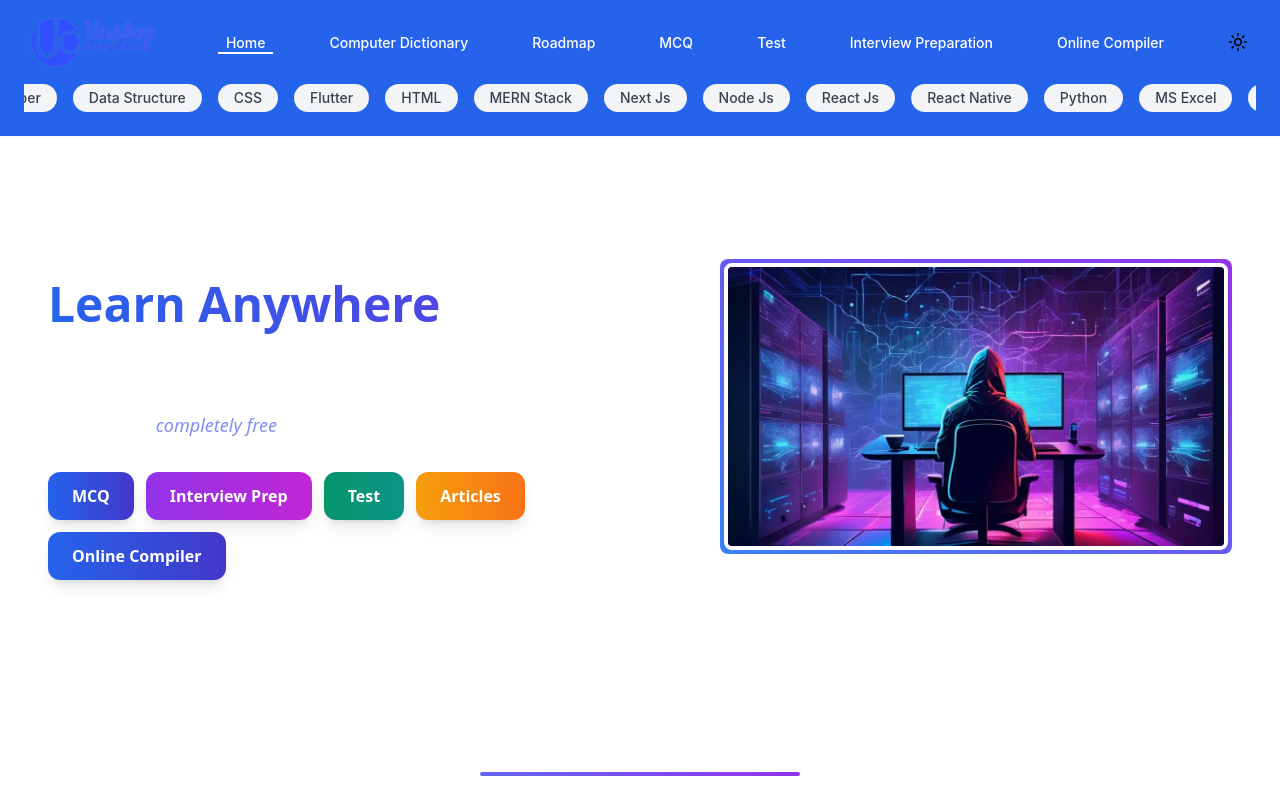
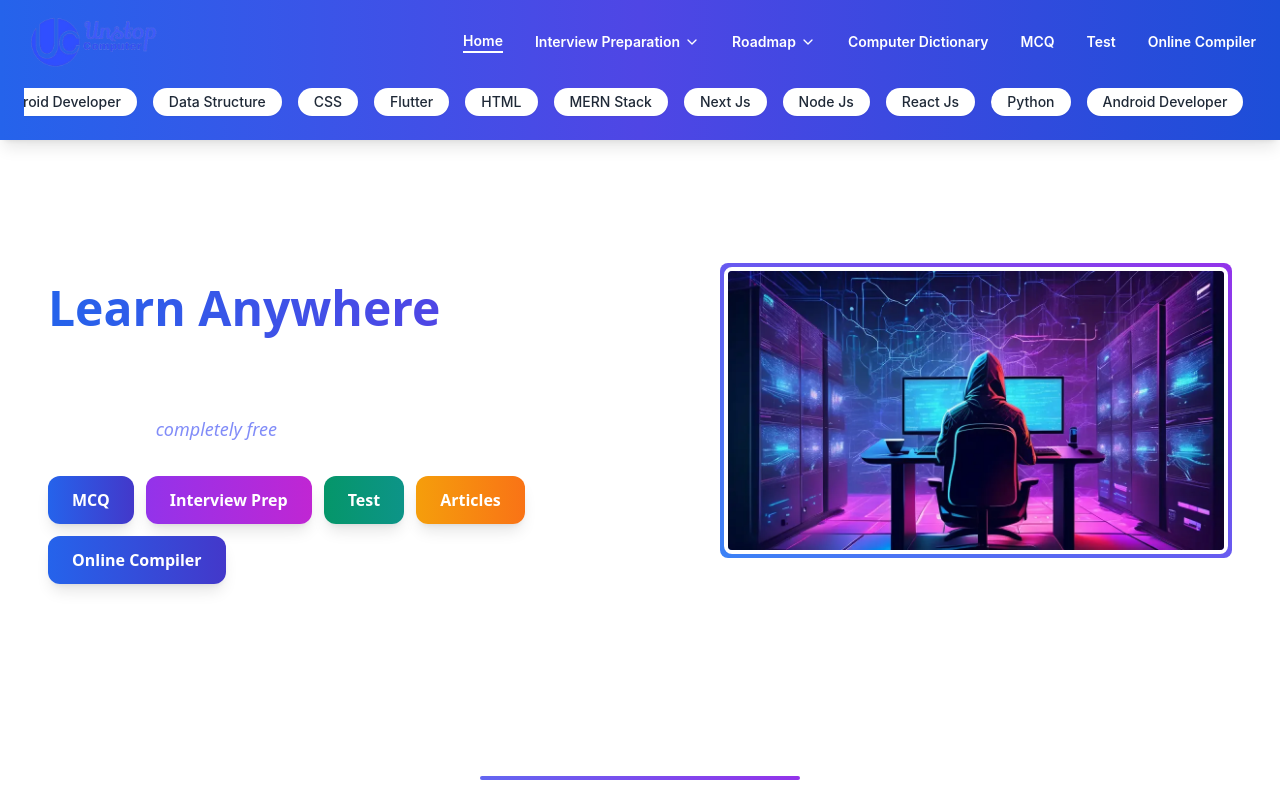
Before and after one commit to kartikkrishnasharmaa/codeskipper, a Next.js app: page / in a window 1280 px wide. Shown: the top 800 px of the page. Built offline with nearby package versions, Linux system fonts and the light colour scheme.

Commit message:
Refactor Navbar component and update imports

```diff
--- a/components/Navbar.jsx
+++ b/components/Navbar.jsx
@@ -1,7 +1,7 @@
 "use client";
-import { useState, useEffect,useRef } from "react";
+import { useState, useEffect, useRef } from "react";
 import { motion, AnimatePresence } from "framer-motion";
-import { Menu, LayoutDashboard, X, Sun, Moon } from "lucide-react";
+import { Menu, X, Sun, Moon, ChevronDown } from "lucide-react";
 import Link from "next/link";
 import Image from "next/image";
 import { usePathname } from "next/navigation";
@@ -11,78 +11,27 @@ export default function Navbar({ setSidebarOpen }) {
   const [navOpen, setNavOpen] = useState(false);
   const [isDark, setIsDark] = useState(true);
   const [hoveredItem, setHoveredItem] = useState(null);
-    const [isPaused, setIsPaused] = useState(false);
+  const [openMegaMenu, setOpenMegaMenu] = useState(null);
+  const [isPaused, setIsPaused] = useState(false);
   const [items, setItems] = useState([]);
   const scrollableRef = useRef(null);
 
+  // --- Auto Scroll Topics ---
   const scrollItemsData = [
-    {
-      text: "Android Developer",
-      path: "/interview-question/android-developer",
-    },
-    {
-      text: "Data Structure",
-      path: "/interview-question/data-structure",
-    },
-    {
-      text: "CSS",
-      path: "/interview-question/css",
-    },
-    {
-      text: "Flutter",
-      path: "/interview-question/flutter",
-    },
-    {
-      text: "HTML",
-      path: "/interview-question/html",
-    },
-    {
-      text: "MERN Stack",
-      path: "/interview-question/mern-stack",
-    },
-    {
-      text: "Next Js",
-      path: "/interview-question/nextjs",
-    },
-    {
-      text: "Node Js",
-      path: "/interview-question/nodejs",
-    },
-    {
-      text: "React Js",
-      path: "/interview-question/reactjs",
-    },
-    {
-      text: "React Native",
-      path: "/interview-question/react-native",
-    },
-    {
-      text: "Python",
-      path: "/interview-question/python",
-    },
-    {
-      text: "MS Excel",
-      path: "/interview-question/excel",
-    },
-    {
-      text: "Microsoft Power BI",
-      path: "/interview-question/powerbi",
-    },
-    {
-      text: "PHP",
-      path: "/interview-question/php",
-    },
-    {
-      text: "Django",
-      path: "/interview-question/django",
-    },
+    { text: "Android Developer", path: "/interview-question/android-developer" },
+    { text: "Data Structure", path: "/interview-question/data-structure" },
+    { text: "CSS", path: "/interview-question/css" },
+    { text: "Flutter", path: "/interview-question/flutter" },
+    { text: "HTML", path: "/interview-question/html" },
+    { text: "MERN Stack", path: "/interview-question/mern-stack" },
+    { text: "Next Js", path: "/interview-question/nextjs" },
+    { text: "Node Js", path: "/interview-question/nodejs" },
+    { text: "React Js", path: "/interview-question/reactjs" },
+    { text: "Python", path: "/interview-question/python" },
   ];
-  // Initialize items with duplicates for seamless looping
-  useEffect(() => {
-    setItems([...scrollItemsData, ...scrollItemsData]);
-  }, []);
 
-  // Auto-scroll effect with infinite loop
+  useEffect(() => setItems([...scrollItemsData, ...scrollItemsData]), []);
+
   useEffect(() => {
     const scrollContainer = scrollableRef.current;
     if (!scrollContainer || isPaused || items.length === 0) return;
@@ -90,73 +39,58 @@ export default function Navbar({ setSidebarOpen }) {
     const scrollSpeed = 1;
     let animationFrame;
     let scrollAmount = 0;
-    const itemWidth = scrollContainer.children[0]?.offsetWidth + 16; // 16px for margin
+    const itemWidth = scrollContainer.children[0]?.offsetWidth + 16;
 
     const scroll = () => {
       scrollAmount += scrollSpeed;
       scrollContainer.scrollLeft = scrollAmount;
-
-      // When we've scrolled past the first set of items, reset scroll position seamlessly
       if (scrollAmount >= scrollItemsData.length * itemWidth) {
         scrollAmount = 0;
         scrollContainer.scrollLeft = 0;
       }
-
       animationFrame = requestAnimationFrame(scroll);
     };
-
     animationFrame = requestAnimationFrame(scroll);
-
     return () => cancelAnimationFrame(animationFrame);
   }, [isPaused, items]);
 
-  useEffect(() => {
-    document.documentElement.classList.toggle("dark", isDark);
-  }, [isDark]);
-
-  useEffect(() => {
-    setNavOpen(false); // Close mobile menu on route change
-  }, [pathname]);
-
+  // --- Navigation Items ---
   const navItems = [
     { name: "Home", path: "/" },
+    {
+      name: "Interview Preparation",
+      path: "/interview-question",
+      megaMenu: [
+        { title: "Frontend", items: ["React", "Next.js", "CSS", "HTML"] },
+        { title: "Backend", items: ["Node.js", "Express", "MongoDB", "Python"] },
+        { title: "Mobile", items: ["Flutter", "React Native", "Android"] },
+      ],
+    },
+    {
+      name: "Roadmap",
+      path: "/roadmap",
+      megaMenu: [
+        { title: "Beginner", items: ["HTML", "CSS", "JS"] },
+        { title: "Advanced", items: ["React", "Next.js", "MERN"] },
+      ],
+    },
     { name: "Computer Dictionary", path: "/glossary" },
-    { name: "Roadmap", path: "/roadmap" },
     { name: "MCQ", path: "/mcq" },
     { name: "Test", path: "/test" },
-    { name: "Interview Preparation", path: "/interview-question" },
     { name: "Online Compiler", path: "/main/compiler" },
   ];
 
   const container = {
     hidden: { opacity: 0 },
-    show: {
-      opacity: 1,
-      transition: { staggerChildren: 0.1 },
-    },
+    show: { opacity: 1, transition: { staggerChildren: 0.1 } },
   };
-
   const item = {
     hidden: { y: -10, opacity: 0 },
     show: { y: 0, opacity: 1 },
   };
 
-  const mobileMenu = {
-    hidden: { height: 0, opacity: 0 },
-    show: {
-      height: "auto",
-      opacity: 1,
-      transition: { duration: 0.3, ease: "easeInOut" },
-    },
-    exit: {
-      height: 0,
-      opacity: 0,
-      transition: { duration: 0.3, ease: "easeInOut" },
-    },
-  };
-
   return (
-    <header className="sticky top-0 z-50 w-full bg-blue-600 dark:bg-gray-900 shadow-sm backdrop-blur-md">
+    <header className="sticky top-0 z-50 w-full bg-gradient-to-r from-blue-600 via-indigo-600 to-blue-700 dark:from-gray-900 dark:to-gray-800 shadow-lg backdrop-blur-lg">
       <nav className="mx-auto px-6 py-4">
         <div className="flex items-center justify-between">
           {/* Logo */}
@@ -166,82 +100,85 @@ export default function Navbar({ setSidebarOpen }) {
               alt="Logo"
               width={140}
               height={40}
-              className="transition-transform duration-300 hover:scale-105"
+              className="transition-transform duration-300 hover:scale-110"
             />
           </Link>
 
           {/* Desktop Menu */}
           <motion.div
-            className="hidden md:flex items-center space-x-8 lg:space-x-12"
+            className="hidden md:flex items-center space-x-8"
             initial="hidden"
             animate="show"
             variants={container}
           >
-            {navItems.map((itemData, index) => {
-              const isActive = pathname === itemData.path;
+            {navItems.map((nav, i) => {
+              const isActive = pathname === nav.path;
               return (
                 <motion.div
-                  key={itemData.path}
-                  className="relative"
+                  key={nav.name}
                   variants={item}
-                  onHoverStart={() => setHoveredItem(index)}
-                  onHoverEnd={() => setHoveredItem(null)}
+                  className="relative group"
+                  onMouseEnter={() => setOpenMegaMenu(nav.name)}
+                  onMouseLeave={() => setOpenMegaMenu(null)}
                 >
                   <Link
-                    href={itemData.path}
-                    className={`text-sm font-medium px-2 py-1 transition-colors ${
-                      isActive
-                        ? "text-white font-bold"
-                        : "text-white hover:text-blue-300"
-                    }`}
+                    href={nav.path}
+                    className={`flex items-center gap-1 text-sm font-semibold ${isActive
+                        ? "text-white border-b-2 border-white"
+                        : "text-white hover:text-yellow-300"
+                      }`}
                   >
-                    {itemData.name}
-                    {(hoveredItem === index || isActive) && (
-                      <motion.span
-                        layoutId="navHover"
-                        className={`absolute left-0 bottom-0 h-0.5 ${
-                          isActive ? "bg-white" : "bg-blue-400"
-                        }`}
-                        initial={{ width: 0 }}
-                        animate={{ width: "100%" }}
-                        transition={{
-                          type: "spring",
-                          stiffness: 300,
-                          damping: 20,
-                        }}
-                      />
-                    )}
+                    {nav.name}
+                    {nav.megaMenu && <ChevronDown size={16} />}
                   </Link>
+
+                  {/* Mega Menu */}
+                  {nav.megaMenu && (
+                    <AnimatePresence>
+                      {openMegaMenu === nav.name && (
+                        <motion.div
+                          initial={{ opacity: 0, y: -10 }}
+                          animate={{ opacity: 1, y: 0 }}
+                          exit={{ opacity: 0, y: -10 }}
+                          transition={{ duration: 0.3 }}
+className="absolute left-0 top-8 z-[999] bg-white dark:bg-gray-800 text-gray-900 dark:text-white p-6 rounded-xl shadow-2xl grid grid-cols-3 gap-8 w-[600px] border border-gray-200 dark:border-gray-700"
+                        >
+                          {nav.megaMenu.map((section, idx) => (
+                            <div key={idx}>
+                              <h4 className="font-bold mb-2 text-blue-600 dark:text-yellow-300">
+                                {section.title}
+                              </h4>
+                              <ul className="space-y-1">
+                                {section.items.map((itm, id) => (
+                                  <li
+                                    key={id}
+                                    className="hover:text-blue-600 dark:hover:text-yellow-400 cursor-pointer transition"
+                                  >
+                                    {itm}
+                                  </li>
+                                ))}
+                              </ul>
+                            </div>
+                          ))}
+                        </motion.div>
+                      )}
+                    </AnimatePresence>
+                  )}
                 </motion.div>
               );
             })}
 
-            {/* Dark Mode Button */}
-            <button
-              onClick={() => setIsDark((prev) => !prev)}
-              className="ml-4 p-2 rounded-full hover:bg-white/10 transition"
-            >
-              {isDark ? <Sun size={20} /> : <Moon size={20} />}
-            </button>
+
           </motion.div>
 
           {/* Mobile Buttons */}
-          <div className="flex items-center space-x-3 md:hidden">
-            <button onClick={() => setSidebarOpen((prev) => !prev)}>
-              <LayoutDashboard size={24} className="text-white" />
-            </button>
-            <button onClick={() => setNavOpen((prev) => !prev)}>
+          <div className="flex items-center md:hidden space-x-3">
+            <button onClick={() => setNavOpen(!navOpen)}>
               {navOpen ? (
-                <X size={24} className="text-white" />
+                <X size={26} className="text-white" />
               ) : (
-                <Menu size={24} className="text-white" />
+                <Menu size={26} className="text-white" />
               )}
-            </button>
-            <button
-              onClick={() => setIsDark((prev) => !prev)}
-              className="p-2 rounded-full hover:bg-white/10"
-            >
-              {isDark ? <Sun size={20} /> : <Moon size={20} />}
             </button>
           </div>
         </div>
@@ -250,76 +187,86 @@ export default function Navbar({ setSidebarOpen }) {
         <AnimatePresence>
           {navOpen && (
             <motion.div
-              className="md:hidden mt-4"
-              variants={mobileMenu}
-              initial="hidden"
-              animate="show"
-              exit="exit"
+              initial={{ height: 0, opacity: 0 }}
+              animate={{ height: "auto", opacity: 1 }}
+              exit={{ height: 0, opacity: 0 }}
+              transition={{ duration: 0.3 }}
+              className="md:hidden mt-4 bg-white dark:bg-gray-900 rounded-lg p-4 shadow-lg"
             >
-              <motion.div
-                className="flex flex-col space-y-2 py-2"
-                variants={container}
-                initial="hidden"
-                animate="show"
-              >
-                {navItems.map((itemData) => {
-                  const isActive = pathname === itemData.path;
-                  return (
-                    <motion.div key={itemData.path} variants={item}>
-                      <Link
-                        href={itemData.path}
-                        onClick={() => setNavOpen(false)}
-                        className={`block px-4 py-3 rounded-lg text-sm transition-colors ${
-                          isActive
-                            ? "bg-blue-50 text-blue-600 font-semibold"
-                            : "text-white hover:bg-gray-800"
-                        }`}
-                      >
-                        <div className="flex items-center gap-2">
-                          <span
-                            className={`text-base ${
-                              isActive ? "text-blue-600" : "text-gray-400"
-                            }`}
-                          >
-                            →
-                          </span>
-                          {itemData.name}
-                          {isActive && (
-                            <span className="ml-2 text-blue-400">●</span>
-                          )}
+              {navItems.map((nav, i) => (
+                <div key={i} className="mb-3">
+                  <button
+                    onClick={() =>
+                      setOpenMegaMenu(openMegaMenu === nav.name ? null : nav.name)
+                    }
+                    className="w-full flex justify-between items-center text-left text-gray-800 dark:text-white font-semibold"
+                  >
+                    {nav.name}
+                    {nav.megaMenu && (
+                      <ChevronDown
+                        className={`transform transition-transform ${openMegaMenu === nav.name ? "rotate-180" : ""
+                          }`}
+                      />
+                    )}
+                  </button>
+
+                  {/* Mobile Mega Menu */}
+                  {nav.megaMenu && openMegaMenu === nav.name && (
+                    <motion.div
+                      initial={{ height: 0, opacity: 0 }}
+                      animate={{ height: "auto", opacity: 1 }}
+                      exit={{ height: 0, opacity: 0 }}
+                      className="pl-4 mt-2 space-y-2"
+                    >
+                      {nav.megaMenu.map((section, idx) => (
+                        <div key={idx}>
+                          <h4 className="font-bold text-blue-600 mt-2">{section.title}</h4>
+                          <ul className="ml-2 space-y-1">
+                            {section.items.map((itm, id) => (
+                              <li
+                                key={id}
+                                className="text-gray-700 dark:text-gray-300 hover:text-blue-600 cursor-pointer"
+                              >
+                                {itm}
+                              </li>
+                            ))}
+                          </ul>
                         </div>
-                      </Link>
+                      ))}
                     </motion.div>
-                  );
-                })}
-              </motion.div>
+                  )}
+                </div>
+              ))}
+
+
             </motion.div>
           )}
         </AnimatePresence>
+
+        {/* Auto Scrolling Tags */}
+        {/* Auto Scrolling Tags */}
         <div
-          className="mt-2 relative overflow-hidden"
+          className={`mt-3 relative overflow-hidden transition-all duration-300 ${openMegaMenu ? "z-0 opacity-60 pointer-events-none" : "z-30"
+            }`}
           onMouseEnter={() => setIsPaused(true)}
           onMouseLeave={() => setIsPaused(false)}
         >
+
           <div
             ref={scrollableRef}
             className="flex overflow-x-auto whitespace-nowrap py-2 scrollbar-none"
-            style={{
-              scrollbarWidth: "none",
-              msOverflowStyle: "none",
-            }}
+            style={{ scrollbarWidth: "none", msOverflowStyle: "none" }}
           >
             <style jsx>{`
               .scrollbar-none::-webkit-scrollbar {
                 display: none;
               }
             `}</style>
-
             {items.map((item, index) => (
               <Link
-                key={`${item.text}-${index}`} // Unique key for duplicated items
+                key={`${item.text}-${index}`}
                 href={item.path}
-                className="inline-block px-4 py-1 mx-2 bg-gray-100 hover:bg-gray-200 rounded-full text-sm font-medium text-gray-700 transition-colors duration-200 flex-shrink-0"
+                className="inline-block px-4 py-1 mx-2 bg-white dark:bg-gray-800 hover:bg-gray-200 dark:hover:bg-gray-700 rounded-full text-sm font-medium text-gray-800 dark:text-gray-200 transition-all shadow-sm hover:shadow-md"
               >
                 {item.text}
               </Link>
```
